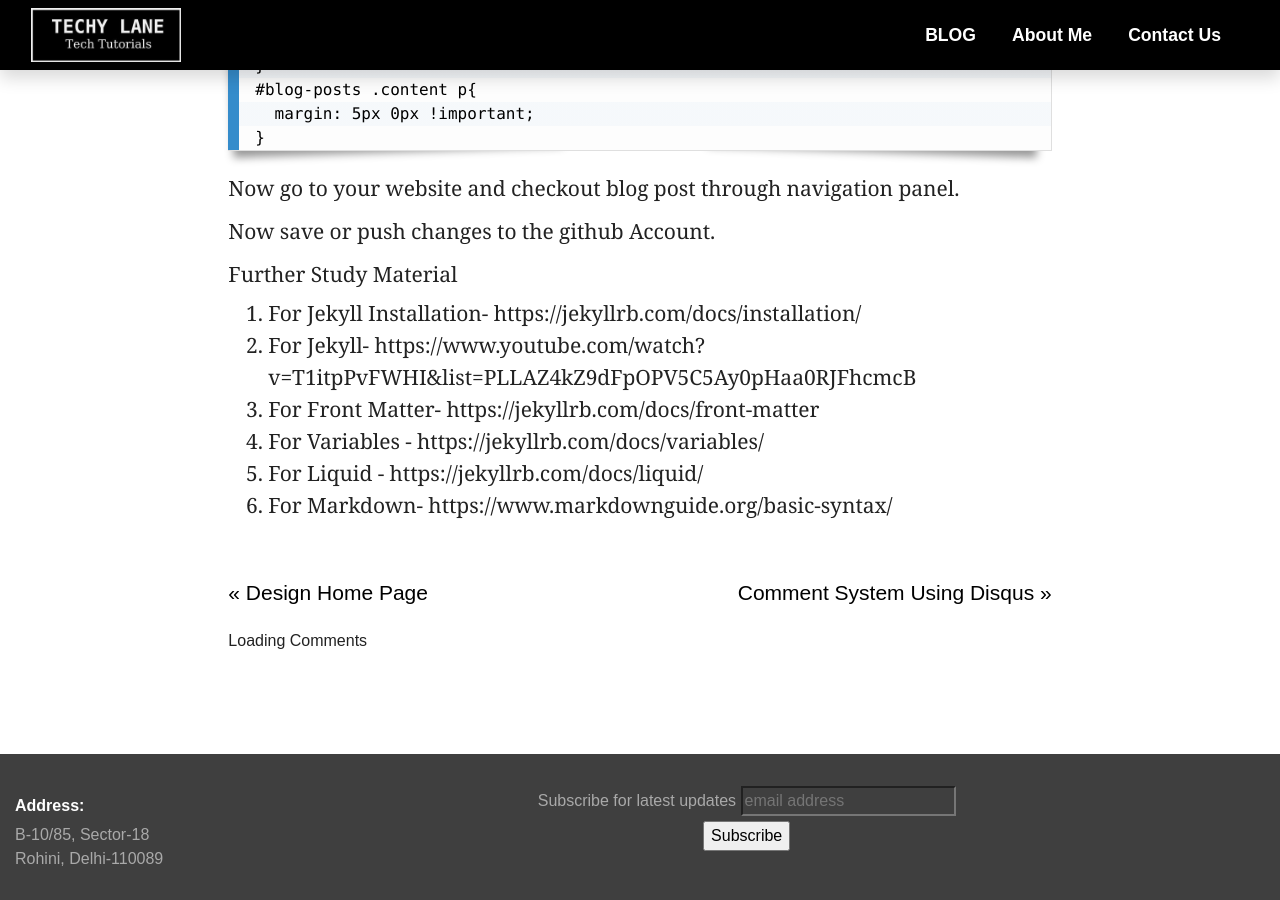
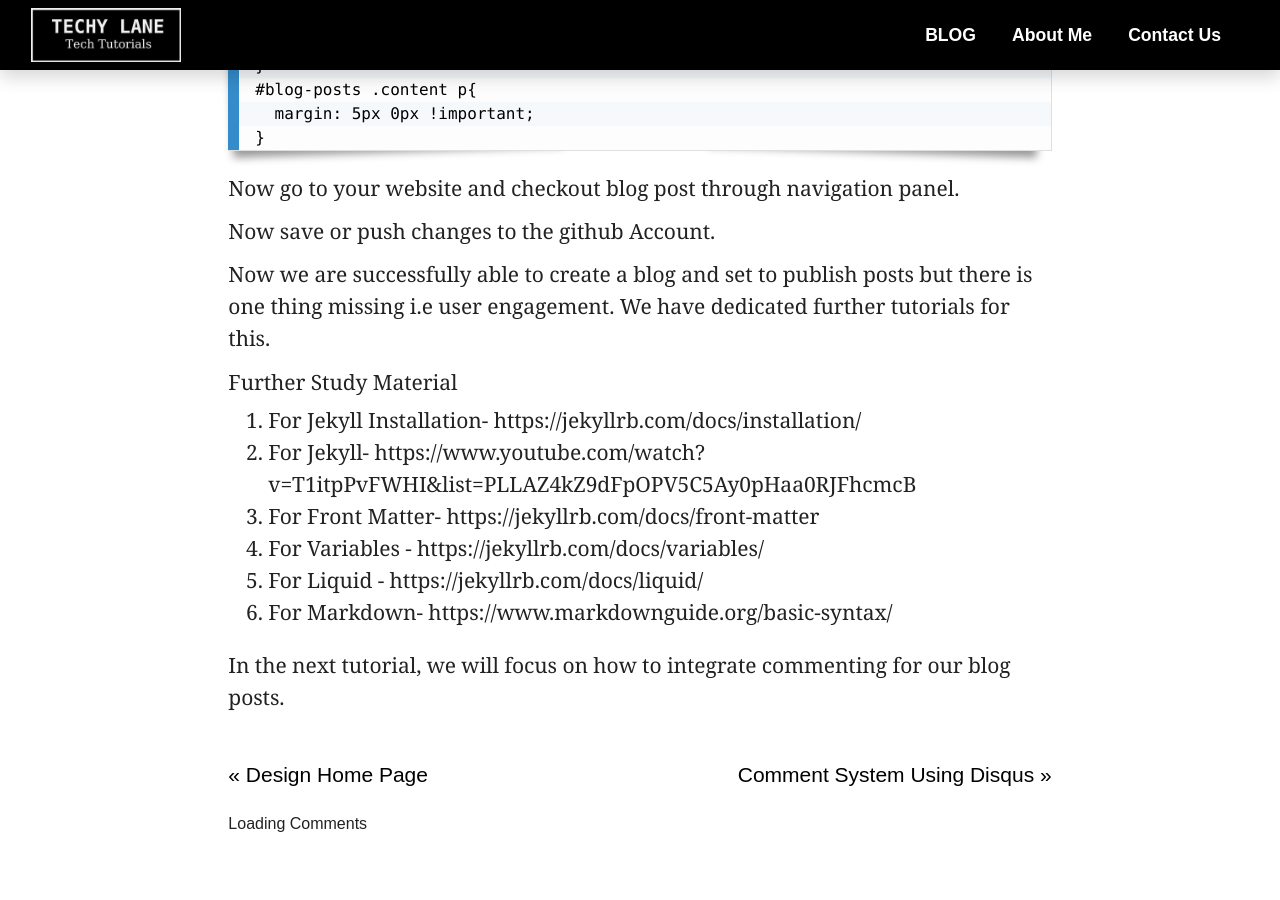
Before and after one commit to techypoint/techypoint.github.io, a Jekyll site: the page built from _posts/create-a-website/2020-05-14-create-a-blog-part3.md, in a window 1280 px wide and 900 px high, scrolled down 2959 px. Built offline with Jekyll 4.4.1, drawn with Linux system fonts in a browser that asks for light colours; nearby versions of some CDN libraries; comment, search, counter and statistics services are not loaded.

Commit message:
changes done to create-a-website series

```diff
--- a/_posts/create-a-website/2020-05-14-create-a-blog-part3.md
+++ b/_posts/create-a-website/2020-05-14-create-a-blog-part3.md
@@ -111,7 +111,8 @@ Now go to your website and checkout blog post through navigation panel.
 
 Now save or push changes to the github Account.
 
-
+Now we are successfully able to create a blog and set to publish posts but there is one thing missing i.e user engagement.
+We have dedicated further tutorials for this.
 
 Further Study Material
 1. For Jekyll Installation- https://jekyllrb.com/docs/installation/
@@ -120,3 +121,5 @@ Further Study Material
 4. For Variables - https://jekyllrb.com/docs/variables/
 5. For Liquid - https://jekyllrb.com/docs/liquid/
 4. For Markdown- https://www.markdownguide.org/basic-syntax/
+
+In the next tutorial, we will focus on how to integrate commenting for our blog posts.
```
Also changed, not shown: _posts/create-a-website/2020-05-13-create-a-blog-part2.md (+2 -0 lines).
